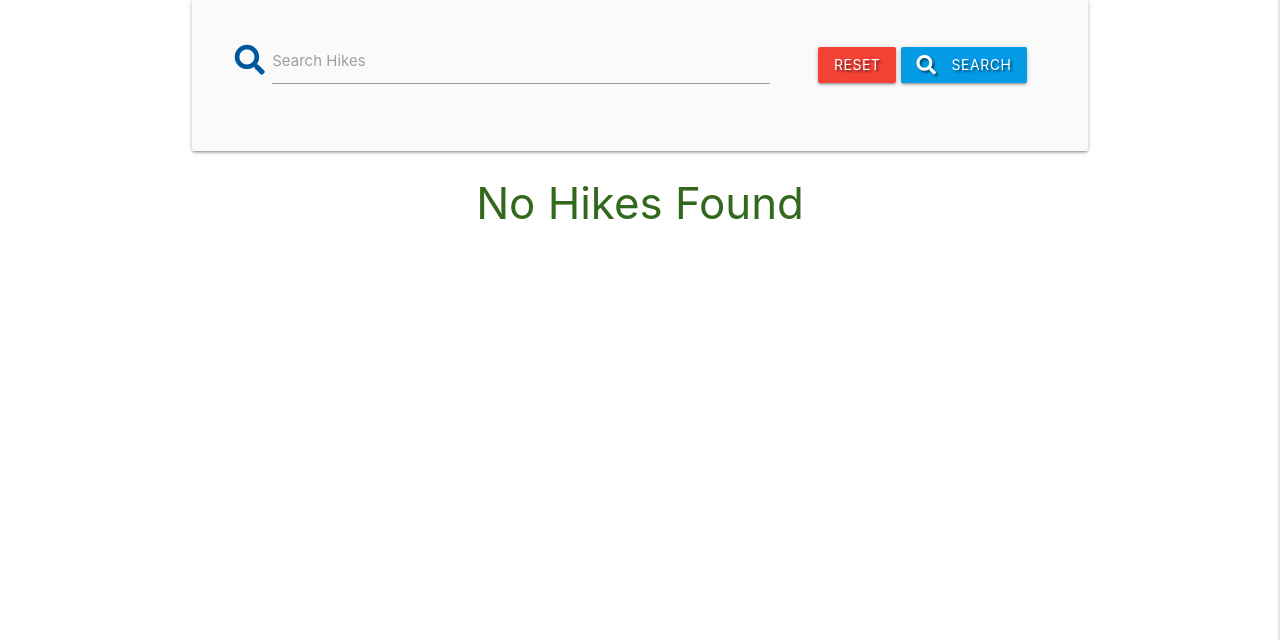
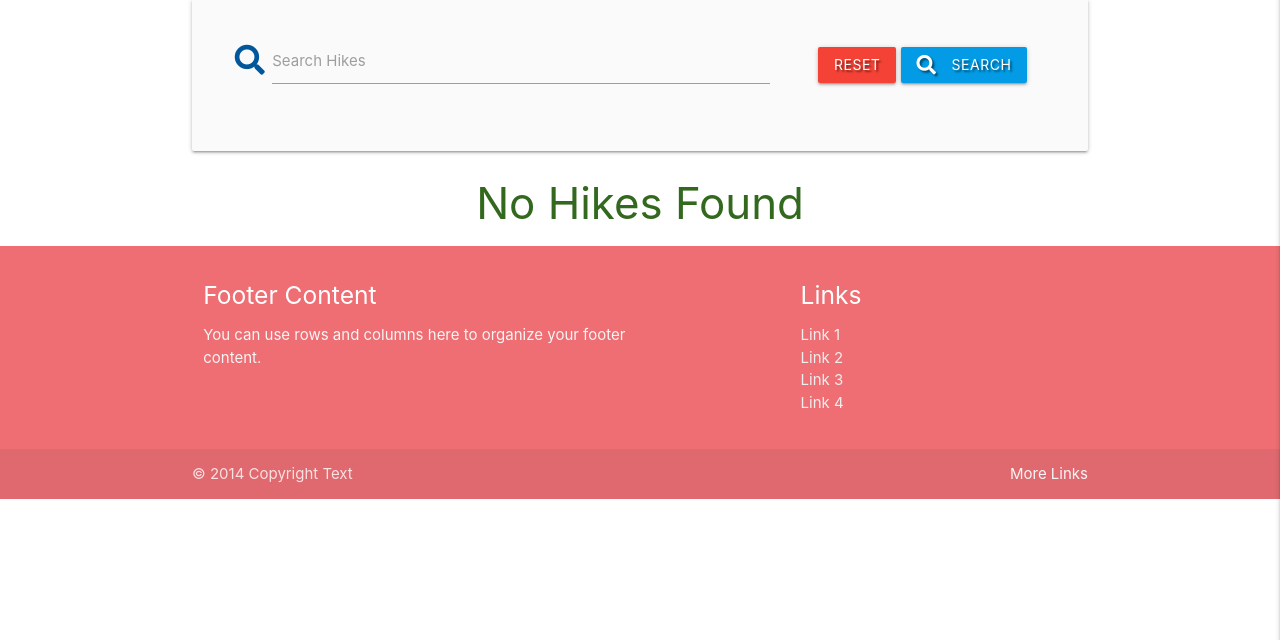
Before and after one commit to MWatty/hike_ireland, a Flask app: page / in a window 1280 px wide. Shown: the part 160-800 px from the top of the page. Run offline with Flask 2, Linux system fonts and the light colour scheme; data that the repository does not hold is empty; some libraries are stand-ins or nearby versions.

Commit message:
added footer template

```diff
--- a/templates/base.html
+++ b/templates/base.html
@@ -62,10 +62,41 @@
     {% endwith %}
 </section>
 
+
+
+
+
 <main class="container">
     {% block content %}
     {% endblock %}
 </main>
+
+
+<footer class="page-footer">
+    <div class="container">
+      <div class="row">
+        <div class="col l6 s12">
+          <h5 class="white-text">Footer Content</h5>
+          <p class="grey-text text-lighten-4">You can use rows and columns here to organize your footer content.</p>
+        </div>
+        <div class="col l4 offset-l2 s12">
+          <h5 class="white-text">Links</h5>
+          <ul>
+            <li><a class="grey-text text-lighten-3" href="#!">Link 1</a></li>
+            <li><a class="grey-text text-lighten-3" href="#!">Link 2</a></li>
+            <li><a class="grey-text text-lighten-3" href="#!">Link 3</a></li>
+            <li><a class="grey-text text-lighten-3" href="#!">Link 4</a></li>
+          </ul>
+        </div>
+      </div>
+    </div>
+    <div class="footer-copyright">
+      <div class="container">
+      © 2014 Copyright Text
+      <a class="grey-text text-lighten-4 right" href="#!">More Links</a>
+      </div>
+    </div>
+  </footer>
 
     <script
     src="https://code.jquery.com/jquery-3.6.0.min.js"
```
